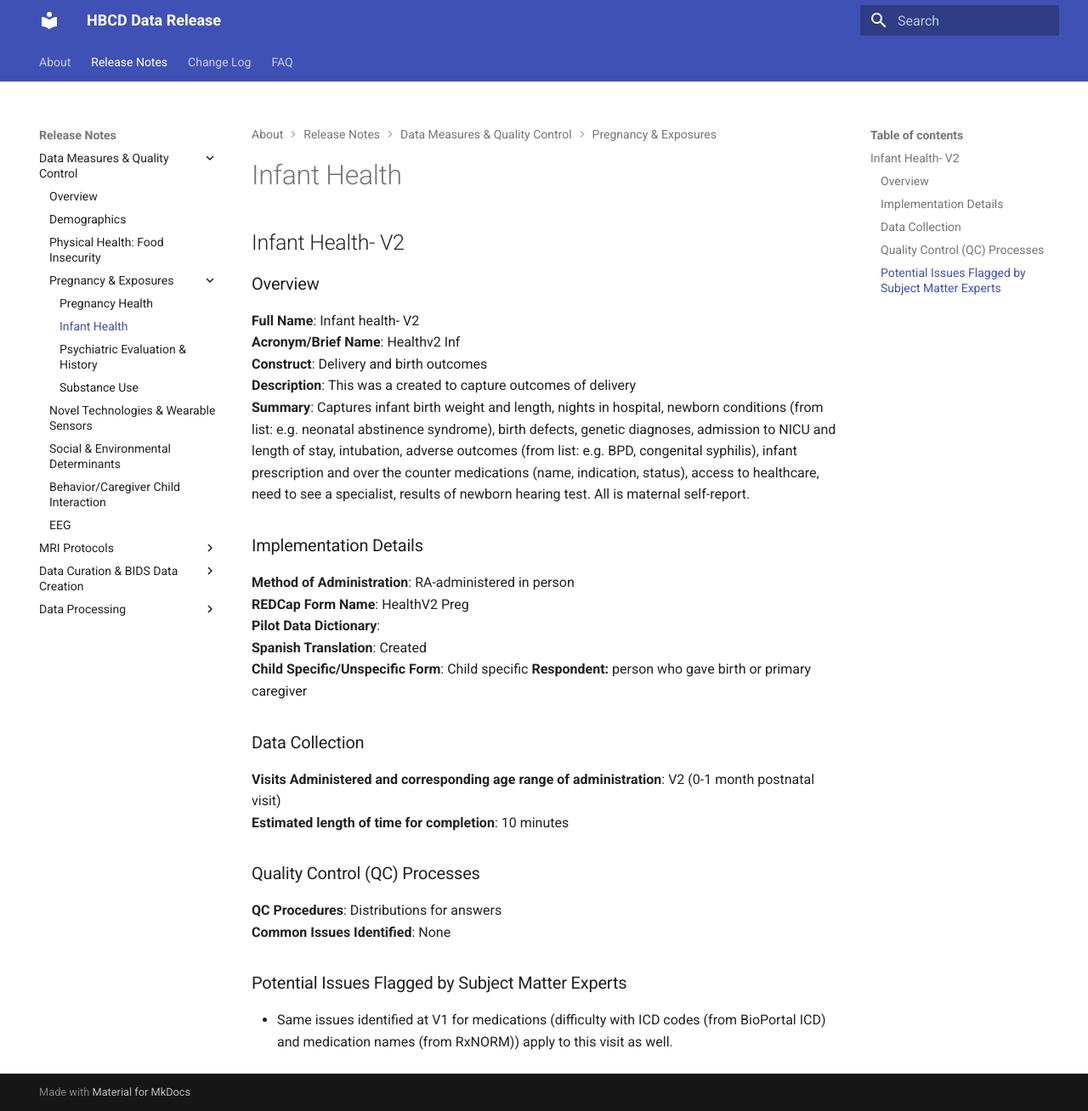
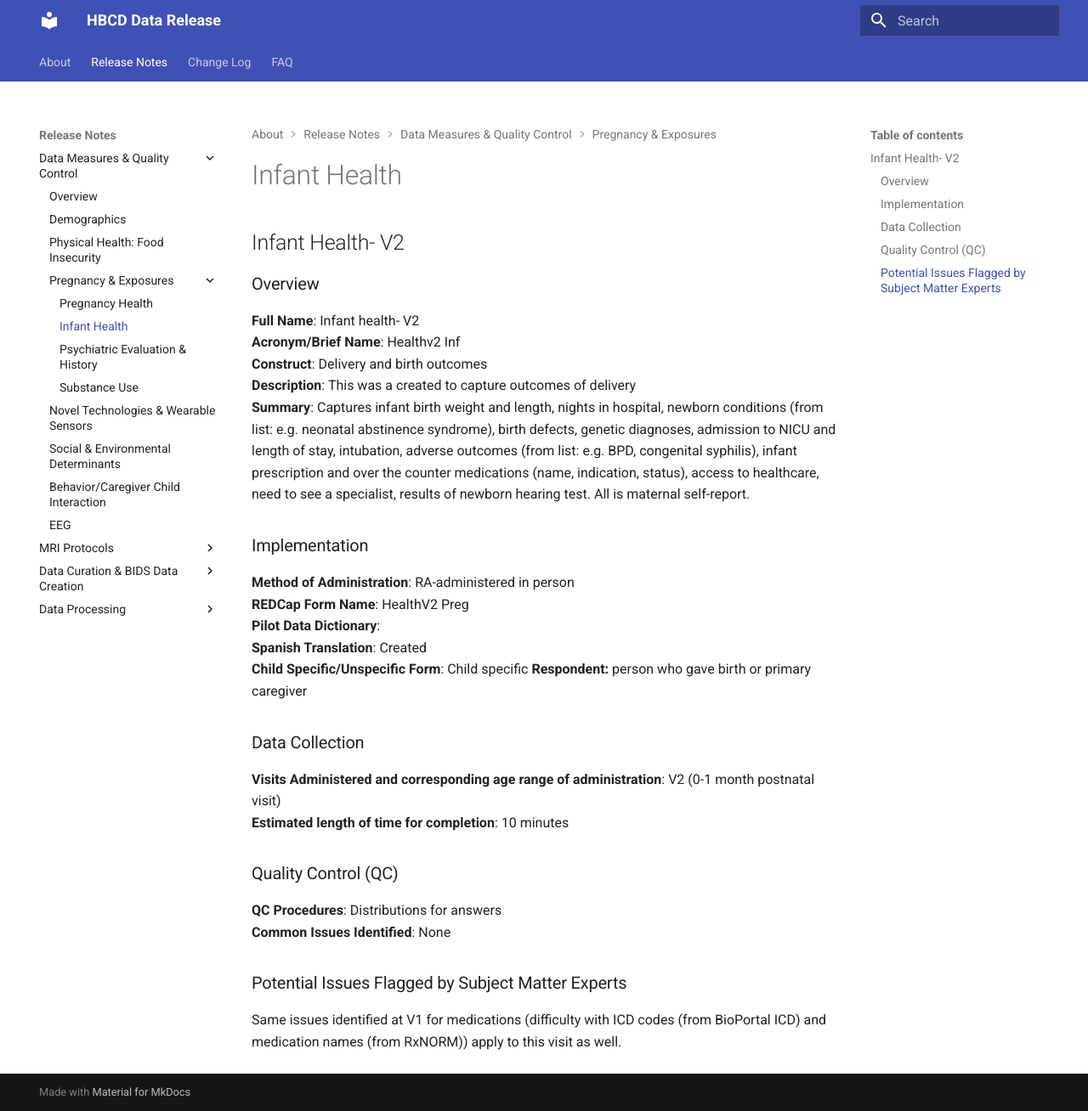
Before and after one commit to mattcieslak/hbcd-docs, an MkDocs documentation site: the page built from docs/measures/pregexp/infant.md, in a window 1280 px wide and 1308 px high. Shown: the whole window at 85% size. Built offline with MkDocs 1.6.1 and Material for MkDocs 9.7.7, drawn with Linux system fonts in a browser that asks for light colours.

Commit message:
Update infant.md

```diff
--- a/docs/measures/pregexp/infant.md
+++ b/docs/measures/pregexp/infant.md
@@ -6,7 +6,7 @@
 **Description**: This was a created to capture outcomes of delivery
 **Summary**: Captures infant birth weight and length, nights in hospital, newborn conditions (from list: e.g. neonatal abstinence syndrome), birth defects, genetic diagnoses, admission to NICU and length of stay, intubation, adverse outcomes (from list: e.g. BPD, congenital syphilis), infant prescription and over the counter medications (name, indication, status), access to healthcare, need to see a specialist, results of newborn hearing test. All is maternal self-report.
 
-### Implementation Details
+### Implementation
 **Method of Administration**: RA-administered in person
 **REDCap Form Name**: HealthV2 Preg
 **Pilot Data Dictionary**:
@@ -18,9 +18,9 @@
 **Visits Administered and corresponding age range of administration**:  V2 (0-1 month postnatal visit)
 **Estimated length of time for completion**: 10 minutes
 
-### Quality Control (QC) Processes
+### Quality Control (QC)
 **QC Procedures**: Distributions for answers
 **Common Issues Identified**: None
 
 ### Potential Issues Flagged by Subject Matter Experts
-* Same issues identified at V1 for medications (difficulty with ICD codes (from BioPortal ICD) and medication names (from RxNORM)) apply to this visit as well.
+Same issues identified at V1 for medications (difficulty with ICD codes (from BioPortal ICD) and medication names (from RxNORM)) apply to this visit as well.
```
